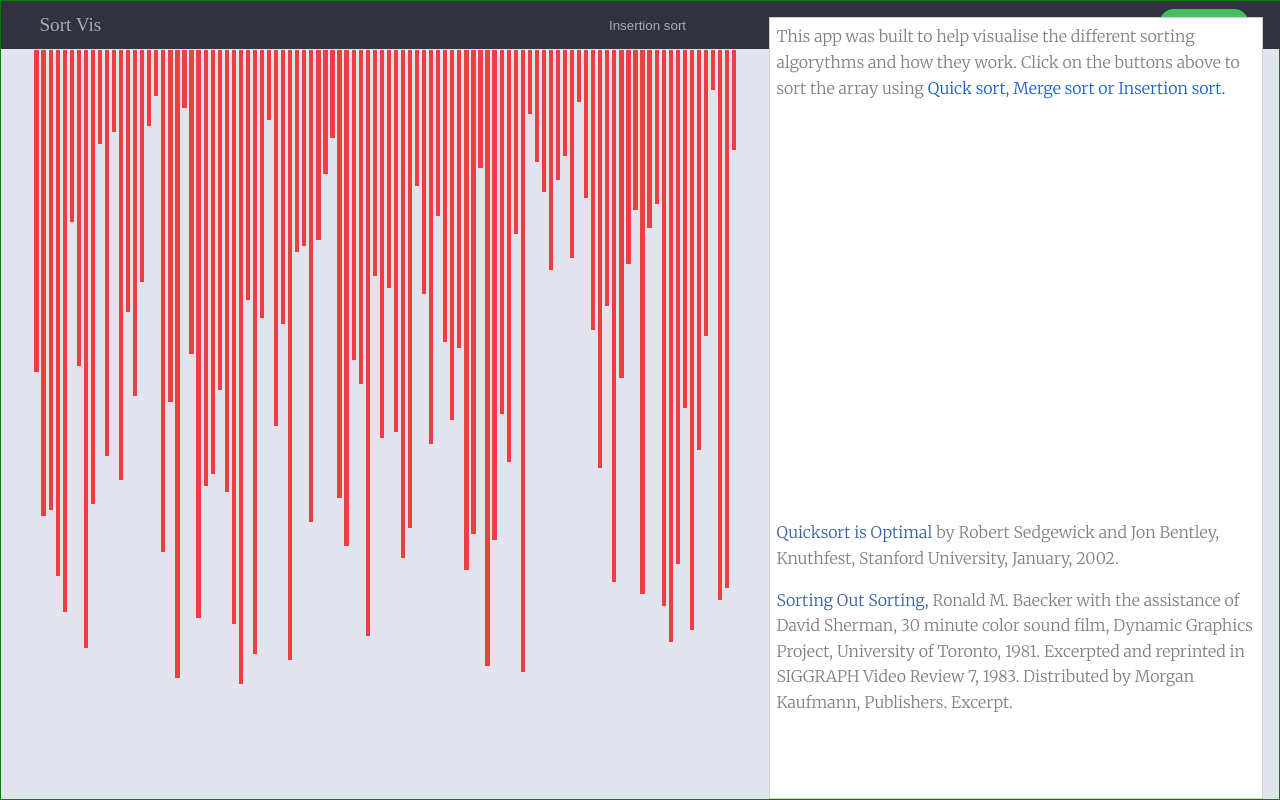
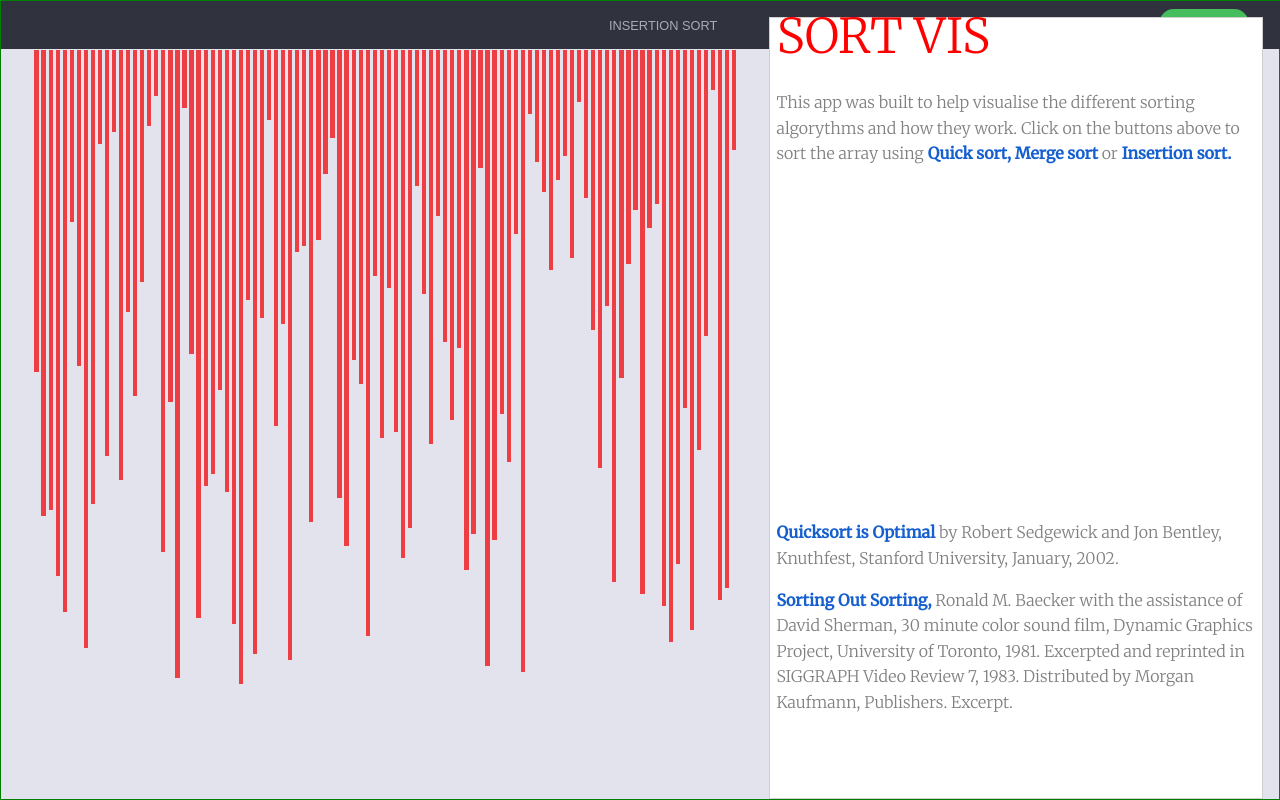
Before and after one commit to msmfa/sorting-visualiser, a React (Create React App) app: page / in a window 1280 px wide. Built offline with nearby package versions, Linux system fonts and the light colour scheme.

Commit message:
Updated colours

```diff
--- a/src/App.css
+++ b/src/App.css
@@ -24,6 +24,13 @@
   padding: 0.7em;
   padding-top: 3em;
   background-color: white;
+}
+
+.text-title {
+  color: red;
+  font-size: 3em;
+  text-transform: uppercase;
+  margin-bottom: 2.5rem;
 }
 
 .array-container {
@@ -54,11 +61,14 @@
 .button-container {
   border: none;
   width: 50vw;
+  margin-left: auto;
 }
 .app-button {
   color: #a8abb5;
   background-color: rgb(48, 51, 62);
   border: none;
+  font-size: 0.8rem;
+  text-transform: uppercase;
 }
 
 #new-array-button {
@@ -69,13 +79,13 @@
   color: white;
   font-size: 0.8em;
 }
-.nav-title {
-  padding-left: 2em;
-  font-size: 1.2em;
-  display: flex;
-  align-items: center;
-}
+
 .app-button:hover {
   color: rgb(86, 121, 185);
   cursor: pointer;
 }
+.text-link {
+  color: rgb(70, 190, 94);
+  font-weight: 600;
+  cursor: pointer;
+}
--- a/src/components/LeftText.js
+++ b/src/components/LeftText.js
@@ -40,6 +40,7 @@ function DisplayTextLeft() {
     <>
       <div className="text-container">
         <div className="text-para-container">
+          <div className="text-title">Sort Vis</div>
           This app was built to help visualise the different sorting algorythms
           and how they work.
           <span> Click on the buttons above to sort the array using</span>{" "}
@@ -50,10 +51,11 @@ function DisplayTextLeft() {
           <span className="text-link" onClick={merge}>
             {" "}
             Merge sort
-          </span>
+          </span>{" "}
+          or
           <span className="text-link" onClick={insertion}>
             {" "}
-            or Insertion sort.
+            Insertion sort.
           </span>
           <div className="text-algo-description">
             {text.map((item) => item.text)}
@@ -73,6 +75,7 @@ function DisplayTextLeft() {
                 href="https://www.cs.princeton.edu/~rs/talks/QuicksortIsOptimal.pdf"
                 target="_blank"
                 rel="noopener noreferrer"
+                className="text-link"
               >
                 Quicksort is Optimal
               </a>{" "}
@@ -84,6 +87,7 @@ function DisplayTextLeft() {
                 href="https://www.youtube.com/watch?v=SJwEwA5gOkM"
                 target="_blank"
                 rel="noopener noreferrer"
+                className="text-link"
               >
                 Sorting Out Sorting,
               </a>{" "}
--- a/src/components/SortButtons.js
+++ b/src/components/SortButtons.js
@@ -3,7 +3,6 @@ import React from "react";
 export function SortButtons(props) {
   return (
     <div className="app-container">
-      <div className="nav-title">Sort Vis</div>
       <div className="button-container">
         <button className="app-button" onClick={props.insertionSort}>
           Insertion sort
```
